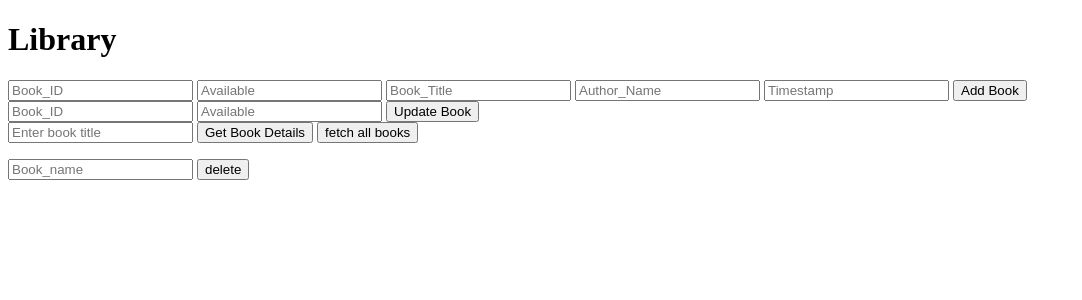
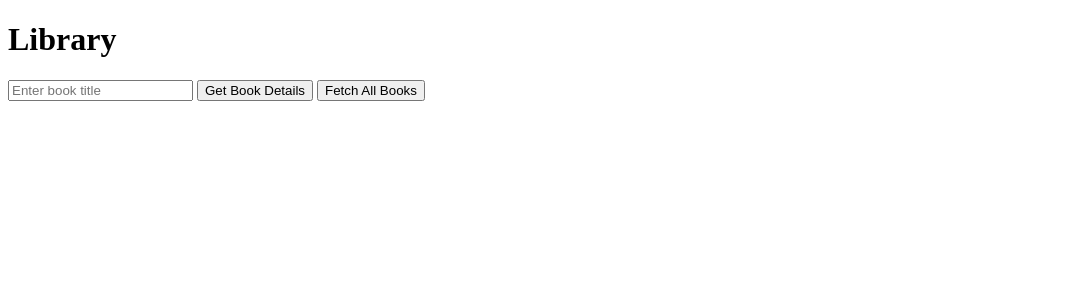
Before and after one commit to AbhishekPatil1310/library-management-system, a Flask app: page /admine.html in a window 1280 px wide. Shown: the top 300 px of the page, without its empty margins (0-1082 px from the left). Run offline with Flask 3, Linux system fonts and the light colour scheme.

Commit message:
admine.html

```diff
--- a/templates/admine.html
+++ b/templates/admine.html
@@ -3,25 +3,27 @@
 <head>
     <meta charset="UTF-8">
     <meta name="viewport" content="width=device-width, initial-scale=1.0">
-    <title>Library</title>
+    <title>Student Library</title>
     <script>
-
         const API_BASE_URL = 'http://127.0.0.1:5000/api';
 
         async function fetchBooks(event) {
             event.preventDefault();
 
             try {
-        const response = await fetch('http://127.0.0.1:5000/api/books');
+                const response = await fetch(`${API_BASE_URL}/books`);
+                if (!response.ok) {
+                    throw new Error(`HTTP error! Status: ${response.status}`);
+                }
+
                 const data = await response.json();
-
                 const booksList = document.getElementById('books-list');
                 booksList.innerHTML = '';
 
                 if (data.books && Array.isArray(data.books)) {
                     data.books.forEach(book => {
                         const li = document.createElement('li');
-                li.textContent = `Book_ID: ${book.bookid}, Available: ${book.available}, Title: ${book.booktitle}, Author: ${book.author}, Timestamp: ${book.timestamp}`;
+                        li.textContent = `Book_ID: ${book.bookid || 'N/A'}, Available: ${book.available || 'N/A'}, Title: ${book.booktitle || 'N/A'}, Author: ${book.author || 'N/A'}, Timestamp: ${book.timestamp || 'N/A'}`;
                         booksList.appendChild(li);
                     });
                 } else {
@@ -33,143 +35,49 @@
             }
         }
 
+        async function studentbook(event) {
+            event.preventDefault();
+            const booktitle = document.getElementById('viewbookname').value.trim();
 
-        function AddBook(event) {
-            event.preventDefault();
-            const bookData = {
-                bookid: document.getElementById('addBook_id').value,
-                available: document.getElementById('addAvailable').value,
-                booktitle: document.getElementById('addBook_title').value,
-                author: document.getElementById('addAuthor').value,
-                timestamp: document.getElementById('addTimestamp').value
-            };
-            fetch(`${API_BASE_URL}/addBook`, {
-                method: 'POST',
-                headers: { 'Content-Type': 'application/json' },
-                body: JSON.stringify(bookData)
-            })
-            .then(response => response.json())
-            .then(data => {
-                console.log(data);
-                alert("Book added successfully!");
-                fetchBooks(); // Refresh the book list
-            })
-            .catch(error => {
-                console.error("Error adding book:", error);
-                alert("Failed to add book.");
-            });
-        }
-
-        function update(event) {
-            event.preventDefault();
-            const info = {
-                bookid: document.getElementById('updateBook_id').value,
-                available: document.getElementById('updateAvailable').value
-            };
-            fetch(`${API_BASE_URL}/updatepa`, {
-                method: 'POST',
-                headers: { 'Content-Type': 'application/json' },
-                body: JSON.stringify(info)
-            })
-            .then(response => response.json())
-            .then(data => {
-                console.log(data);
-                alert("Book updated successfully!");
-                fetchBooks(); // Refresh the book list
-            })
-            .catch(error => {
-                console.error("Error updating book:", error);
-                alert("Failed to update book.");
-            });
-        }
-        async function showbook(event) {
-    event.preventDefault();
-    const booktitle = document.getElementById('viewbookname').value;
             if (!booktitle) {
                 alert("Please enter the book title");
                 return;
             }
+
             try {
-        const response = await fetch(`http://127.0.0.1:5000/api/book?booktitle=${encodeURIComponent(booktitle)}`);
+                const response = await fetch(`${API_BASE_URL}/book?booktitle=${encodeURIComponent(booktitle)}`);
+                if (!response.ok) {
+                    throw new Error(`HTTP error! Status: ${response.status}`);
+                }
+
                 const data = await response.json();
-
                 const bookName = document.getElementById('bookName');
                 bookName.innerHTML = '';
 
                 if (data.booknameis) {
                     const li = document.createElement('li');
-            li.textContent = `Book_ID: ${data.booknameis.bookid}, Available: ${data.booknameis.available}, Title: ${data.booknameis.booktitle}, Author: ${data.booknameis.author}, Timestamp: ${data.booknameis.timestamp}`;
+                    li.textContent = `Book_ID: ${data.booknameis.bookid || 'N/A'}, Available: ${data.booknameis.available || 'N/A'}, Title: ${data.booknameis.booktitle || 'N/A'}, Author: ${data.booknameis.author || 'N/A'}, Timestamp: ${data.booknameis.timestamp || 'N/A'}`;
                     bookName.appendChild(li);
                 } else if (data.error) {
                     bookName.innerHTML = `<li>${data.error}</li>`;
+                } else {
+                    bookName.innerHTML = '<li>No book details found.</li>';
                 }
             } catch (error) {
                 console.error("Error fetching book details:", error);
                 alert("Failed to fetch book details.");
             }
         }
-async function deletebook(event) {
-        event.preventDefault(); // Prevent form reload
-
-        const booknamehere = document.getElementById('deleteBook_id').value;
-
-        if (!booknamehere) {
-            alert("Please enter a book name");
-            return;
-        }
-
-        try {
-            const response = await fetch('http://127.0.0.1:5000/api/deletElement', {
-                method: 'DELETE',
-                headers: { 'Content-Type': 'application/json' },
-                body: JSON.stringify({booknamehere})
-            });
-
-            const data = await response.json();
-            if (response.ok) {
-                alert(data.message); // Success message
-            } else {
-                alert(data.error); // Error message
-            }
-        } catch (error) {
-            console.error("Error deleting book:", error);
-            alert("Failed to delete book. Please try again.");
-        }
-    }
-
-
-
-
-
     </script>
 </head>
 <body>
     <h1>Library</h1>
     <ul id="books-list"></ul>
-    <form id="addBook">
-        <input type="text" id="addBook_id" placeholder="Book_ID">
-        <input type="text" id="addAvailable" placeholder="Available">
-        <input type="text" id="addBook_title" placeholder="Book_Title">
-        <input type="text" id="addAuthor" placeholder="Author_Name">
-        <input type="text" id="addTimestamp" placeholder="Timestamp">
-        <button type="submit" onclick="AddBook(event)">Add Book</button>
-    </form>
-    <form id="updatepa">
-        <input type="text" id="updateBook_id" placeholder="Book_ID">
-        <input type="text" id="updateAvailable" placeholder="Available">
-        <button type="button" onclick="update(event)">Update Book</button>
-    </form>
     <form id="viewBookForm">
         <input type="text" id="viewbookname" placeholder="Enter book title">
-        <button type="submit" onclick="showbook(event)">Get Book Details</button>
-        <button type="button" onclick="fetchBooks(event)">fetch all books</button>
+        <button type="button" onclick="studentbook(event)">Get Book Details</button>
+        <button type="button" onclick="fetchBooks(event)">Fetch All Books</button>
     </form>
     <ul id="bookName"></ul>
-    <form id="deletElement">
-        <input type="text" id="deleteBook_id" placeholder="Book_name">
-        <button type="submit" onclick="deletebook(event)">delete</button>
-    </form>
-
-
 </body>
 </html>
```
Lines whose indentation alone changed are shown as unchanged.
